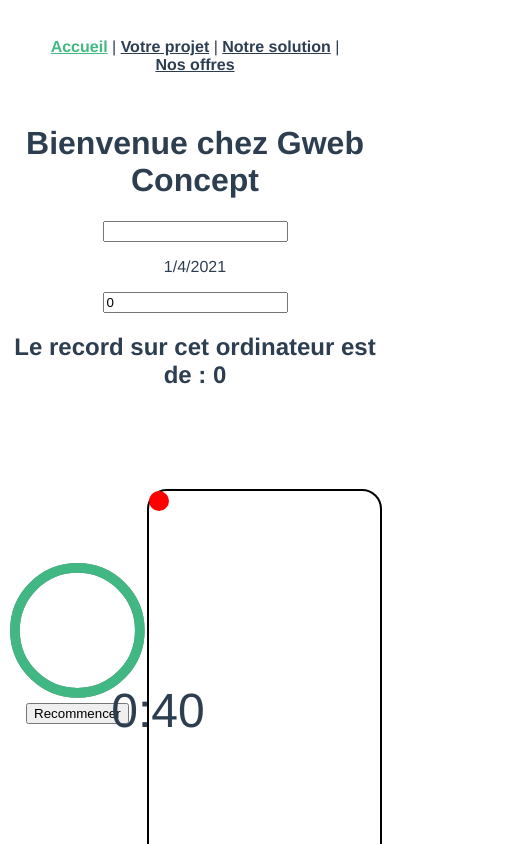
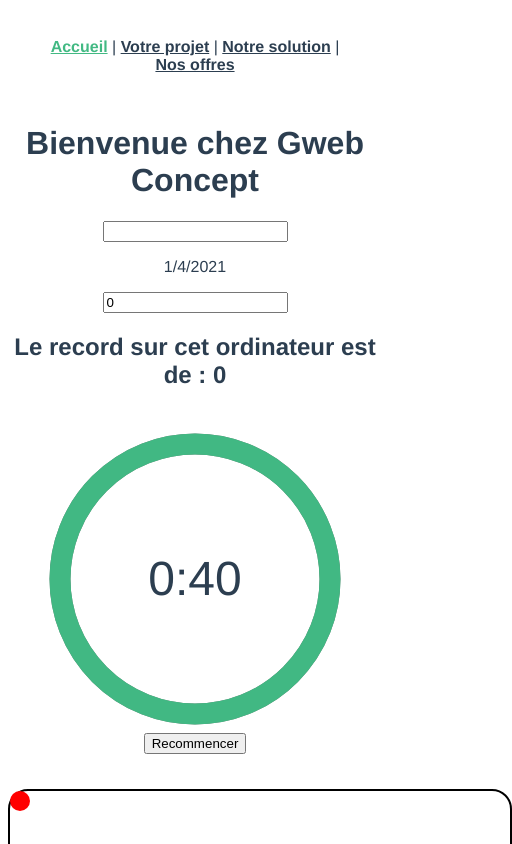
Before and after one commit to guillaumeC76/Gweb-Concept-VueJs, a Vue app: page /#/ in a window 390 px wide. Shown: the top 844 px of the page, 512 px wide, since content can reach past the window. Built offline with nearby package versions, Linux system fonts and the light colour scheme.

Commit message:
responsive

```diff
--- a/src/views/Accueil.vue
+++ b/src/views/Accueil.vue
@@ -208,6 +208,13 @@
   padding: 20px 0 40px 0;
 }
 
+@media screen and (max-width: 890px) {
+  .theFlex {
+  flex-direction: column;
+  padding: 20px 0 40px 0;
+}
+}
+
 .main {
   width: 500px;
   height: 500px;
```
